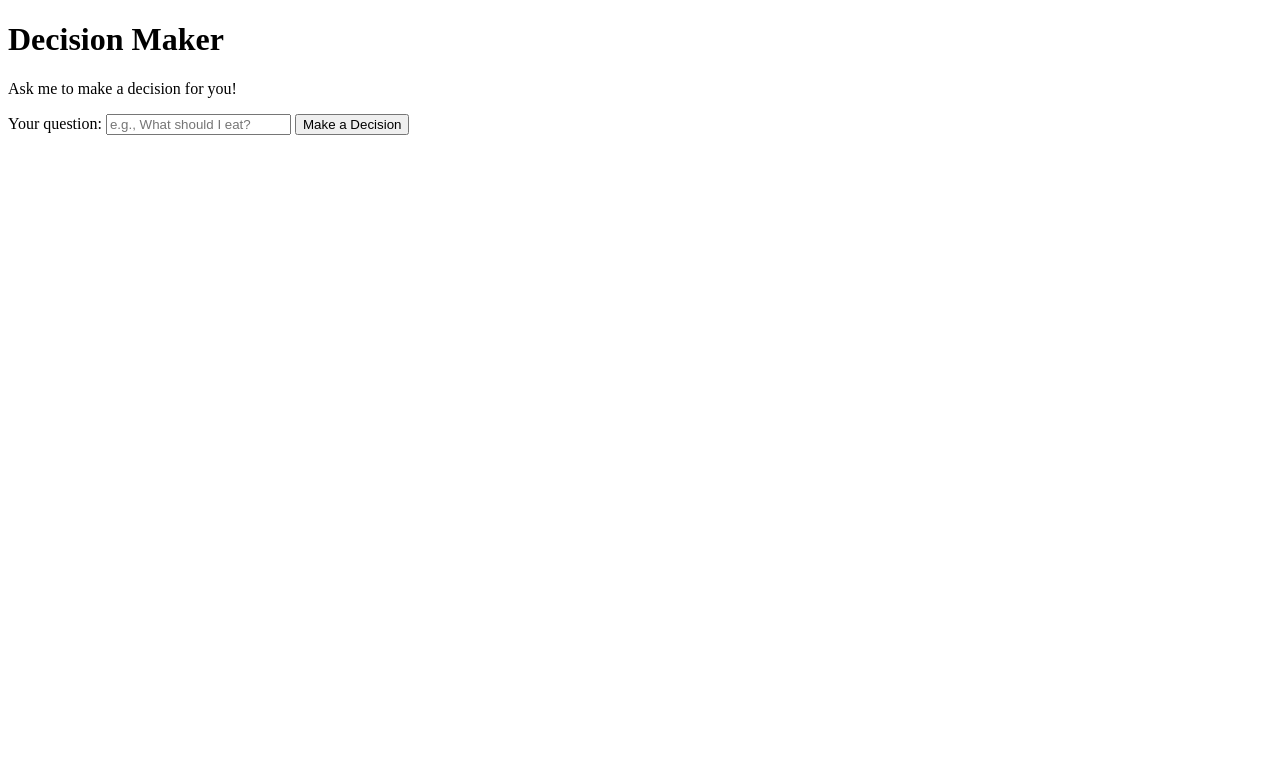
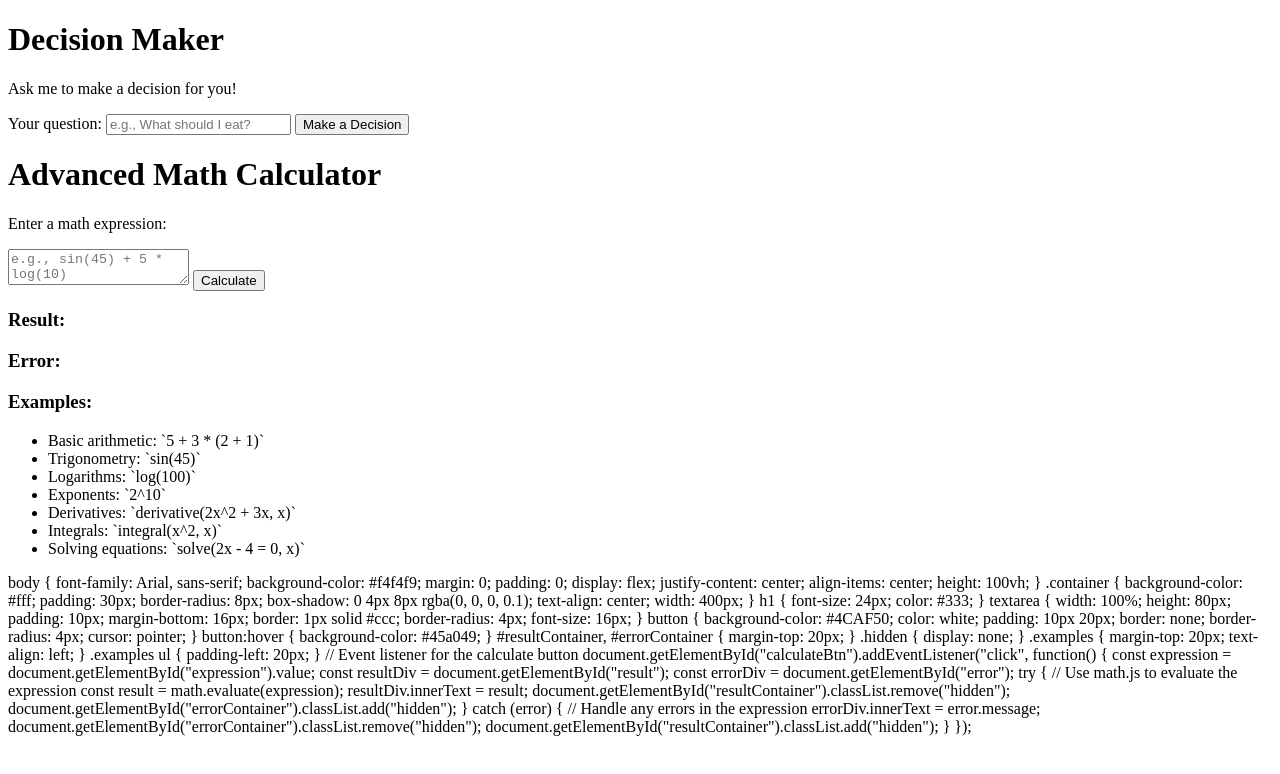
Before and after one commit to Kennedy5890/Decision-making-assistant.2, a plain HTML site: page Index.html in a window 1280 px wide. Drawn offline with nearby package versions, Linux system fonts and the light colour scheme.

Commit message:
Update Index.html

```diff
--- a/Index.html
+++ b/Index.html
@@ -24,3 +24,133 @@
     <script src="script.js"></script>
 </body>
 </html>
+
+<!DOCTYPE html>
+<html lang="en">
+<head>
+    <meta charset="UTF-8">
+    <meta name="viewport" content="width=device-width, initial-scale=1.0">
+    <title>Advanced Math Calculator</title>
+    <link rel="stylesheet" href="style.css">
+</head>
+<body>
+    <div class="container">
+        <h1>Advanced Math Calculator</h1>
+        <p>Enter a math expression:</p>
+        <textarea id="expression" placeholder="e.g., sin(45) + 5 * log(10)"></textarea>
+
+        <button id="calculateBtn">Calculate</button>
+
+        <div id="resultContainer">
+            <h3>Result:</h3>
+            <div id="result"></div>
+        </div>
+
+        <div id="errorContainer" class="hidden">
+            <h3>Error:</h3>
+            <div id="error"></div>
+        </div>
+
+        <div class="examples">
+            <h3>Examples:</h3>
+            <ul>
+                <li>Basic arithmetic: `5 + 3 * (2 + 1)`</li>
+                <li>Trigonometry: `sin(45)`</li>
+                <li>Logarithms: `log(100)`</li>
+                <li>Exponents: `2^10`</li>
+                <li>Derivatives: `derivative(2x^2 + 3x, x)`</li>
+                <li>Integrals: `integral(x^2, x)`</li>
+                <li>Solving equations: `solve(2x - 4 = 0, x)`</li>
+            </ul>
+        </div>
+    </div>
+
+    <script src="https://cdnjs.cloudflare.com/ajax/libs/mathjs/10.6.4/math.min.js"></script>
+    <script src="script.js"></script>
+</body>
+</html>
+
+body {
+    font-family: Arial, sans-serif;
+    background-color: #f4f4f9;
+    margin: 0;
+    padding: 0;
+    display: flex;
+    justify-content: center;
+    align-items: center;
+    height: 100vh;
+}
+
+.container {
+    background-color: #fff;
+    padding: 30px;
+    border-radius: 8px;
+    box-shadow: 0 4px 8px rgba(0, 0, 0, 0.1);
+    text-align: center;
+    width: 400px;
+}
+
+h1 {
+    font-size: 24px;
+    color: #333;
+}
+
+textarea {
+    width: 100%;
+    height: 80px;
+    padding: 10px;
+    margin-bottom: 16px;
+    border: 1px solid #ccc;
+    border-radius: 4px;
+    font-size: 16px;
+}
+
+button {
+    background-color: #4CAF50;
+    color: white;
+    padding: 10px 20px;
+    border: none;
+    border-radius: 4px;
+    cursor: pointer;
+}
+
+button:hover {
+    background-color: #45a049;
+}
+
+#resultContainer, #errorContainer {
+    margin-top: 20px;
+}
+
+.hidden {
+    display: none;
+}
+
+.examples {
+    margin-top: 20px;
+    text-align: left;
+}
+
+.examples ul {
+    padding-left: 20px;
+}
+
+// Event listener for the calculate button
+document.getElementById("calculateBtn").addEventListener("click", function() {
+    const expression = document.getElementById("expression").value;
+    const resultDiv = document.getElementById("result");
+    const errorDiv = document.getElementById("error");
+
+    try {
+        // Use math.js to evaluate the expression
+        const result = math.evaluate(expression);
+        resultDiv.innerText = result;
+        document.getElementById("resultContainer").classList.remove("hidden");
+        document.getElementById("errorContainer").classList.add("hidden");
+    } catch (error) {
+        // Handle any errors in the expression
+        errorDiv.innerText = error.message;
+        document.getElementById("errorContainer").classList.remove("hidden");
+        document.getElementById("resultContainer").classList.add("hidden");
+    }
+});
```
